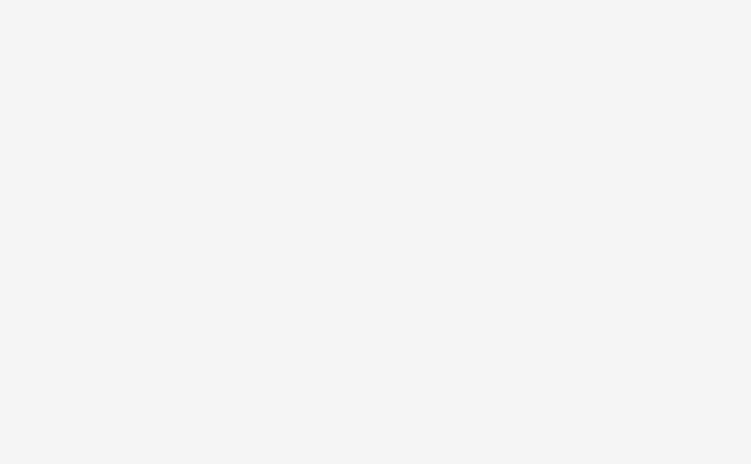
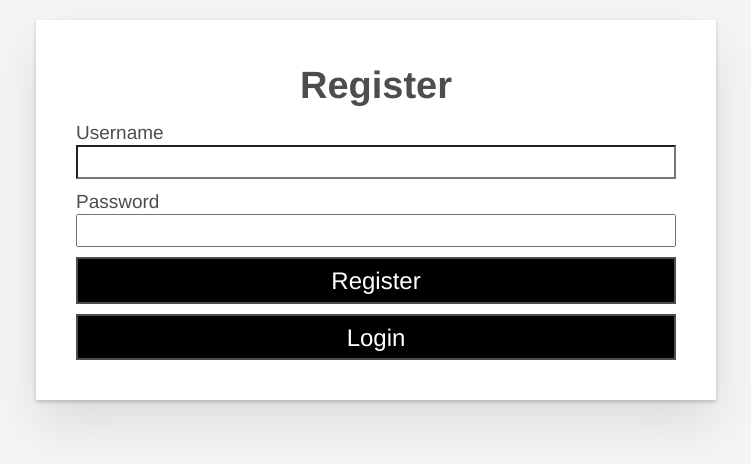
Before and after one commit to tiendung20/todo-app, a Nuxt app: page /register in a window 1280 px wide. Before the commit this address had no page. Shown: the top 464 px of the page, without its empty margins (264-1015 px from the left). Built offline with nearby package versions, Linux system fonts and the light colour scheme; no server answers.

Commit message:
add Auth

```diff
--- /dev/null
+++ b/assets/css/main.css
@@ -0,0 +1,130 @@
+/* Global styles */
+.btn {
+    padding: 0.8rem 1rem 0.7rem;
+    border: 0.2rem solid #4d4d4d;
+    cursor: pointer;
+    text-transform: capitalize;
+}
+
+.btn__danger {
+    color: #fff;
+    background-color: #ca3c3c;
+    border-color: #bd2130;
+}
+
+.btn__filter {
+    border-color: lightgrey;
+}
+
+.btn__danger:focus {
+    outline-color: #c82333;
+}
+
+.btn__primary {
+    color: #fff;
+    background-color: #000;
+}
+
+.btn-group {
+    display: flex;
+    justify-content: space-between;
+}
+
+.btn-group>* {
+    flex: 1 1 auto;
+}
+
+.btn-group>*+* {
+    margin-left: 0.8rem;
+}
+
+.label-wrapper {
+    margin: 0;
+    flex: 0 0 100%;
+    text-align: center;
+}
+
+[class*='__lg'] {
+    display: inline-block;
+    width: 100%;
+    font-size: 1.9rem;
+}
+
+[class*='__lg']:not(:last-child) {
+    margin-bottom: 1rem;
+}
+
+@media screen and (min-width: 620px) {
+    [class*='__lg'] {
+        font-size: 2.4rem;
+    }
+}
+
+.visually-hidden {
+    position: absolute;
+    height: 1px;
+    width: 1px;
+    overflow: hidden;
+    clip: rect(1px 1px 1px 1px);
+    clip: rect(1px, 1px, 1px, 1px);
+    clip-path: rect(1px, 1px, 1px, 1px);
+    white-space: nowrap;
+}
+
+[class*='stack']>* {
+    margin-top: 0;
+    margin-bottom: 0;
+}
+
+.stack-small>*+* {
+    margin-top: 1.25rem;
+}
+
+.stack-large>*+* {
+    margin-top: 2.5rem;
+}
+
+@media screen and (min-width: 550px) {
+    .stack-small>*+* {
+        margin-top: 1.4rem;
+    }
+
+    .stack-large>*+* {
+        margin-top: 2.8rem;
+    }
+}
+
+/* End global styles */
+#app {
+    background: #fff;
+    margin: 2rem 0 4rem 0;
+    padding: 1rem;
+    padding-top: 0;
+    position: relative;
+    box-shadow: 0 2px 4px 0 rgba(0, 0, 0, 0.2), 0 2.5rem 5rem 0 rgba(0, 0, 0, 0.1);
+}
+
+@media screen and (min-width: 550px) {
+    #app {
+        padding: 4rem;
+    }
+}
+
+#app>* {
+    max-width: 50rem;
+    margin-left: auto;
+    margin-right: auto;
+}
+
+#app>form {
+    max-width: 100%;
+}
+
+#app h1 {
+    display: block;
+    min-width: 100%;
+    width: 100%;
+    text-align: center;
+    margin: 0;
+    margin-bottom: 1rem;
+}
--- /dev/null
+++ b/components/AuthForm.vue
@@ -0,0 +1,54 @@
+<template>
+  <form @submit.prevent="onSubmit">
+    <label for="username" class="label"> Username </label>
+    <input
+      id="username"
+      v-model.lazy.trim="username"
+      type="text"
+      name="username"
+      autocomplete="off"
+      class="input__lg"
+    />
+    <label for="password" class="label"> Password </label>
+    <input
+      id="password"
+      v-model.lazy.trim="password"
+      type="password"
+      name="password"
+      autocomplete="off"
+      class="input__lg"
+    />
+    <button type="submit" class="btn btn__primary btn__lg">{{ label1 }}</button>
+    <button class="btn btn__primary btn__lg" @click="onClick">
+      {{ label2 }}
+    </button>
+  </form>
+</template>
+
+<script>
+export default {
+  props: {
+    label1: { required: true, type: String },
+    label2: { required: true, type: String },
+  },
+  data() {
+    return {
+      username: '',
+      password: '',
+    }
+  },
+  methods: {
+    onSubmit() {
+      if (this.username.length < 1 || this.password.length < 1) {
+        return
+      }
+      this.$emit('data-sent', this.username, this.password)
+      this.username = ''
+      this.password = ''
+    },
+    onClick() {
+      this.$emit('page-changed')
+    },
+  },
+}
+</script>
--- a/nuxt.config.js
+++ b/nuxt.config.js
@@ -15,7 +15,7 @@ export default {
   },
 
   // Global CSS: https://go.nuxtjs.dev/config-css
-  css: ['@/assets/css/reset.css'],
+  css: ['@/assets/css/reset.css', '@/assets/css/main.css'],
 
   // Plugins to run before rendering page: https://go.nuxtjs.dev/config-plugins
   plugins: [],
@@ -33,12 +33,30 @@ export default {
   modules: [
     // https://go.nuxtjs.dev/axios
     '@nuxtjs/axios',
+    '@nuxtjs/auth-next',
   ],
 
   // Axios module configuration: https://go.nuxtjs.dev/config-axios
   axios: {
     // Workaround to avoid enforcing hard-coded localhost:3000: https://github.com/nuxt-community/axios-module/issues/308
-    baseURL: 'http://localhost/api/v1',
+    baseURL: 'http://localhost/api',
+  },
+
+  auth: {
+    strategies: {
+      laravelJWT: {
+        provider: 'laravel/jwt',
+        url: 'http://localhost',
+        endpoints: {},
+        token: {
+          property: 'access_token',
+          maxAge: 60 * 60,
+        },
+        refreshToken: {
+          maxAge: 20160 * 60,
+        },
+      },
+    },
   },
 
   // Build Configuration: https://go.nuxtjs.dev/config-build
--- a/package.json
+++ b/package.json
@@ -13,6 +13,7 @@
     "lintfix": "prettier --write --list-different . && yarn lint:js --fix"
   },
   "dependencies": {
+    "@nuxtjs/auth-next": "5.0.0-1667386184.dfbbb54",
     "@nuxtjs/axios": "^5.13.6",
     "core-js": "^3.25.3",
     "lodash.uniqueid": "^4.0.1",
--- a/pages/index.vue
+++ b/pages/index.vue
@@ -1,5 +1,6 @@
 <template>
   <div id="app">
+    <button class="btn btn__primary" @click="logout">Logout</button>
     <h1>My To-Do List</h1>
     <to-do-form @todo-added="addToDo"></to-do-form>
     <h2 id="list-summary" ref="listSummary" tabindex="-1">{{ listSummary }}</h2>
@@ -22,6 +23,7 @@
 import uniqueId from 'lodash.uniqueid'
 
 export default {
+  middleware: 'auth',
   computed: {
     ToDoItems() {
       return this.$store.getters['todos/get']
@@ -57,117 +59,21 @@ export default {
       const toDoToEdit = { label: newLabel, id: toDoId }
       this.$store.dispatch('todos/editTask', toDoToEdit)
     },
+    async logout() {
+      await this.$auth.logout('laravelJWT')
+      if (!this.$auth.loggedIn) {
+        this.$router.push('/login')
+      }
+    },
   },
 }
 </script>
 
-<style>
-/* Global styles */
-.btn {
-  padding: 0.8rem 1rem 0.7rem;
-  border: 0.2rem solid #4d4d4d;
-  cursor: pointer;
-  text-transform: capitalize;
+<style scoped>
+button {
+  float: right;
 }
-.btn__danger {
-  color: #fff;
-  background-color: #ca3c3c;
-  border-color: #bd2130;
-}
-.btn__filter {
-  border-color: lightgrey;
-}
-.btn__danger:focus {
-  outline-color: #c82333;
-}
-.btn__primary {
-  color: #fff;
-  background-color: #000;
-}
-.btn-group {
-  display: flex;
-  justify-content: space-between;
-}
-.btn-group > * {
-  flex: 1 1 auto;
-}
-.btn-group > * + * {
-  margin-left: 0.8rem;
-}
-.label-wrapper {
-  margin: 0;
-  flex: 0 0 100%;
-  text-align: center;
-}
-[class*='__lg'] {
-  display: inline-block;
-  width: 100%;
-  font-size: 1.9rem;
-}
-[class*='__lg']:not(:last-child) {
-  margin-bottom: 1rem;
-}
-@media screen and (min-width: 620px) {
-  [class*='__lg'] {
-    font-size: 2.4rem;
-  }
-}
-.visually-hidden {
-  position: absolute;
-  height: 1px;
-  width: 1px;
-  overflow: hidden;
-  clip: rect(1px 1px 1px 1px);
-  clip: rect(1px, 1px, 1px, 1px);
-  clip-path: rect(1px, 1px, 1px, 1px);
-  white-space: nowrap;
-}
-[class*='stack'] > * {
-  margin-top: 0;
-  margin-bottom: 0;
-}
-.stack-small > * + * {
-  margin-top: 1.25rem;
-}
-.stack-large > * + * {
-  margin-top: 2.5rem;
-}
-@media screen and (min-width: 550px) {
-  .stack-small > * + * {
-    margin-top: 1.4rem;
-  }
-  .stack-large > * + * {
-    margin-top: 2.8rem;
-  }
-}
-/* End global styles */
-#app {
-  background: #fff;
-  margin: 2rem 0 4rem 0;
-  padding: 1rem;
-  padding-top: 0;
-  position: relative;
-  box-shadow: 0 2px 4px 0 rgba(0, 0, 0, 0.2), 0 2.5rem 5rem 0 rgba(0, 0, 0, 0.1);
-}
-@media screen and (min-width: 550px) {
-  #app {
-    padding: 4rem;
-  }
-}
-#app > * {
-  max-width: 50rem;
-  margin-left: auto;
-  margin-right: auto;
-}
-#app > form {
-  max-width: 100%;
-}
-#app h1 {
-  display: block;
-  min-width: 100%;
-  width: 100%;
-  text-align: center;
-  margin: 0;
-  margin-bottom: 1rem;
+h1 {
+  clear: both;
 }
 </style>
--- /dev/null
+++ b/pages/login.vue
@@ -0,0 +1,37 @@
+<template>
+  <div id="app">
+    <h1>Login</h1>
+    <auth-form
+      label1="Login"
+      label2="Register"
+      @data-sent="login"
+      @page-changed="redirect"
+    ></auth-form>
+  </div>
+</template>
+
+<script>
+export default {
+  beforeCreate() {
+    if (this.$auth.loggedIn) {
+      this.$router.push('/')
+    }
+  },
+  methods: {
+    login(username, password) {
+      this.$auth.loginWith('laravelJWT', {
+        data: {
+          username,
+          password,
+        },
+      })
+      if (this.$auth.loggedIn) {
+        this.$router.push('/')
+      }
+    },
+    redirect() {
+      this.$router.push('/register')
+    },
+  },
+}
+</script>
--- /dev/null
+++ b/pages/register.vue
@@ -0,0 +1,29 @@
+<template>
+  <div id="app">
+    <h1>Register</h1>
+    <auth-form
+      label1="Register"
+      label2="Login"
+      @data-sent="register"
+      @page-changed="redirect"
+    ></auth-form>
+  </div>
+</template>
+
+<script>
+export default {
+  beforeCreate() {
+    if (this.$auth.loggedIn) {
+      this.$router.push('/')
+    }
+  },
+  methods: {
+    async register(username, password) {
+      await this.$axios.$post('/users', { username, password })
+    },
+    redirect() {
+      this.$router.push('/login')
+    },
+  },
+}
+</script>
```
Also changed, not shown: 1 other file (tests, documents, lock files or other folders).
